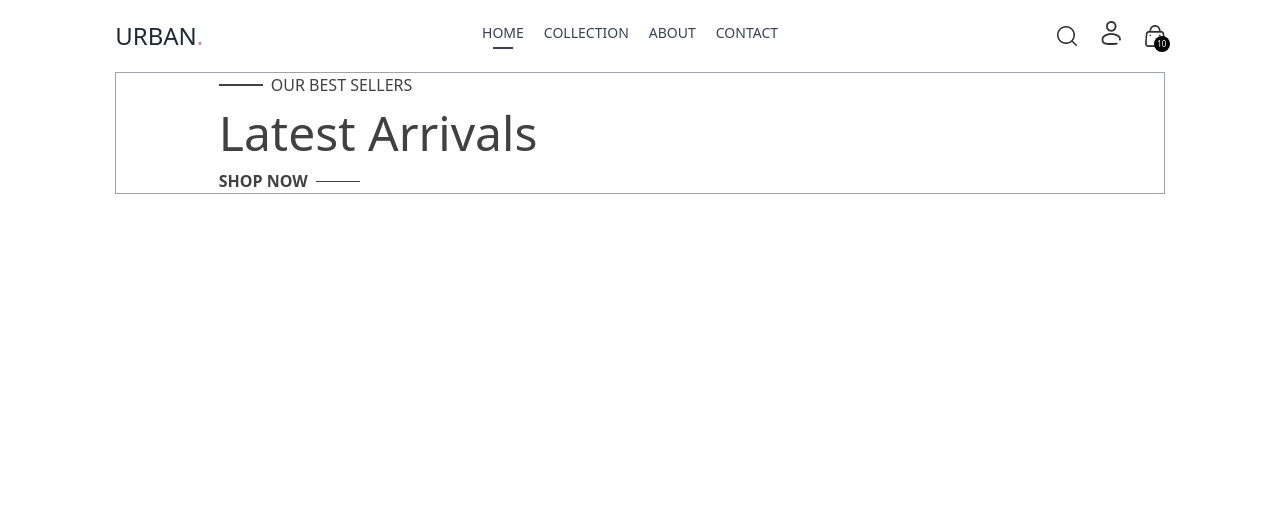
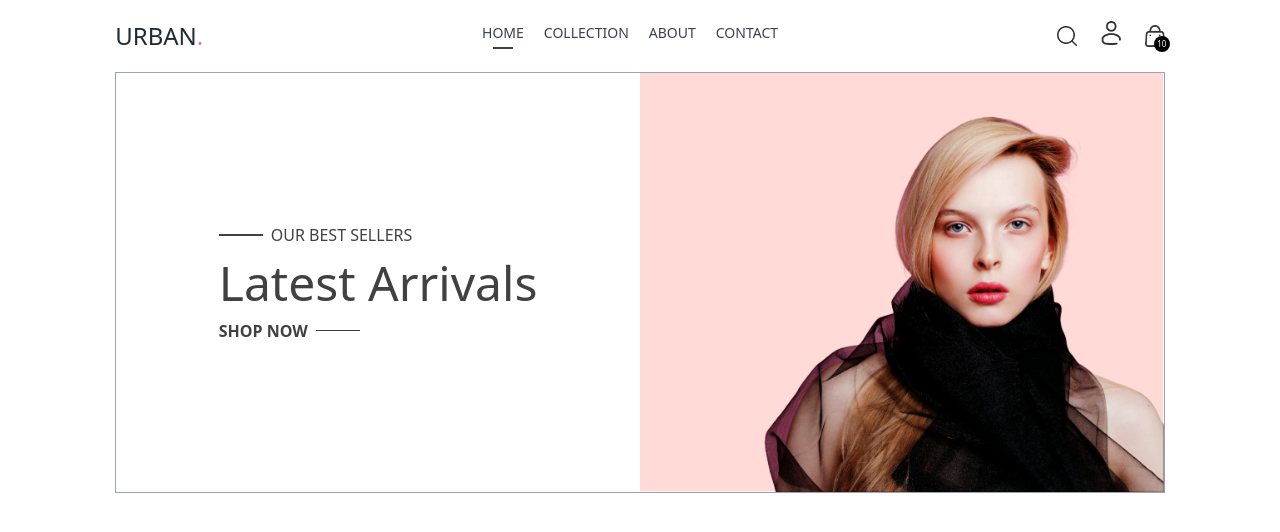
Before and after one commit to ashrafultusar/urban-frontend, a React (Vite) app in the folder urban-frontend/: page / in a window 1280 px wide. Shown: the top 532 px of the page. Built offline with nearby package versions, Linux system fonts and the light colour scheme.

Commit message:
added banner image

```diff
--- a/urban-frontend/src/components/Hero.jsx
+++ b/urban-frontend/src/components/Hero.jsx
@@ -1,4 +1,5 @@
 import React from "react";
+import { assets } from "../assets/assets";
 
 const Hero = () => {
   return (
@@ -18,7 +19,9 @@ const Hero = () => {
         </div>
       </div>
 
-      {/* hero right side */}
+          {/* hero right side */}
+          <img className="w-full sm:w-1/2" src={assets?.hero_img} alt="" />
+
       <div></div>
     </div>
   );
```
